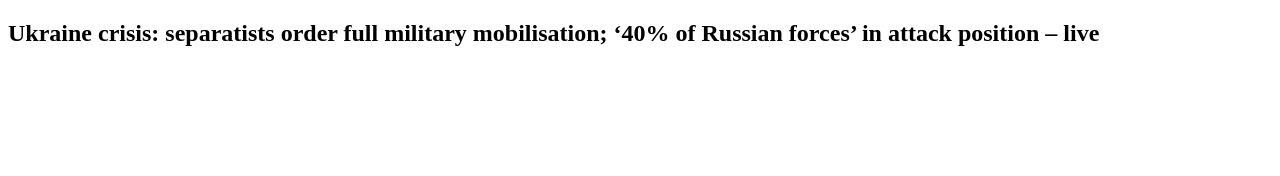
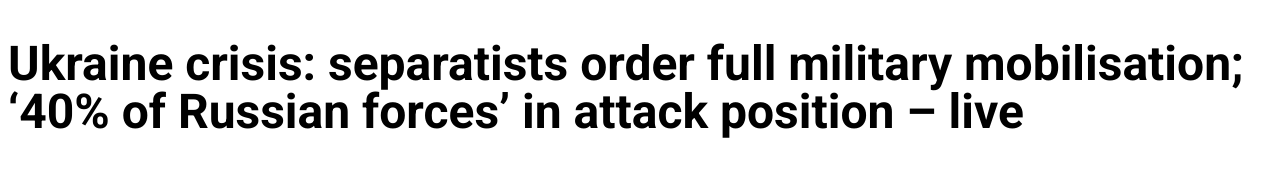
Before and after one commit to antoniolac/primoLayout, a plain HTML site: page index.html in a window 1280 px wide. Drawn offline with Linux system fonts and the light colour scheme.

Commit message:
style titolo

```diff
--- a/index.html
+++ b/index.html
@@ -4,6 +4,7 @@
     <meta charset="UTF-8">
     <meta name="viewport" content="width=device-width, initial-scale=1.0">
     <title>Document</title>
+    <link rel="stylesheet" href="static/css/titolo.css">
 </head>
 <body>
     <div class="titolo">
--- a/static/css/titolo.css
+++ b/static/css/titolo.css
@@ -1,7 +1,10 @@
 @import url('https://fonts.googleapis.com/css2?family=Roboto:ital,wght@0,100;0,300;0,400;0,500;0,700;0,900;1,100;1,300;1,400;1,500;1,700;1,900&display=swap');
+.titolo{
+    font-family: 'Roboto', sans-serif;
 
-.titolo{
-    font-family: 'Roboto' sans-serif;
+}
+.titolo h2{
     font-weight: bold;
     font-size: 48px;
+    line-height: 1;
 }
```
Also changed, not shown: static/css/commons.css (added).
